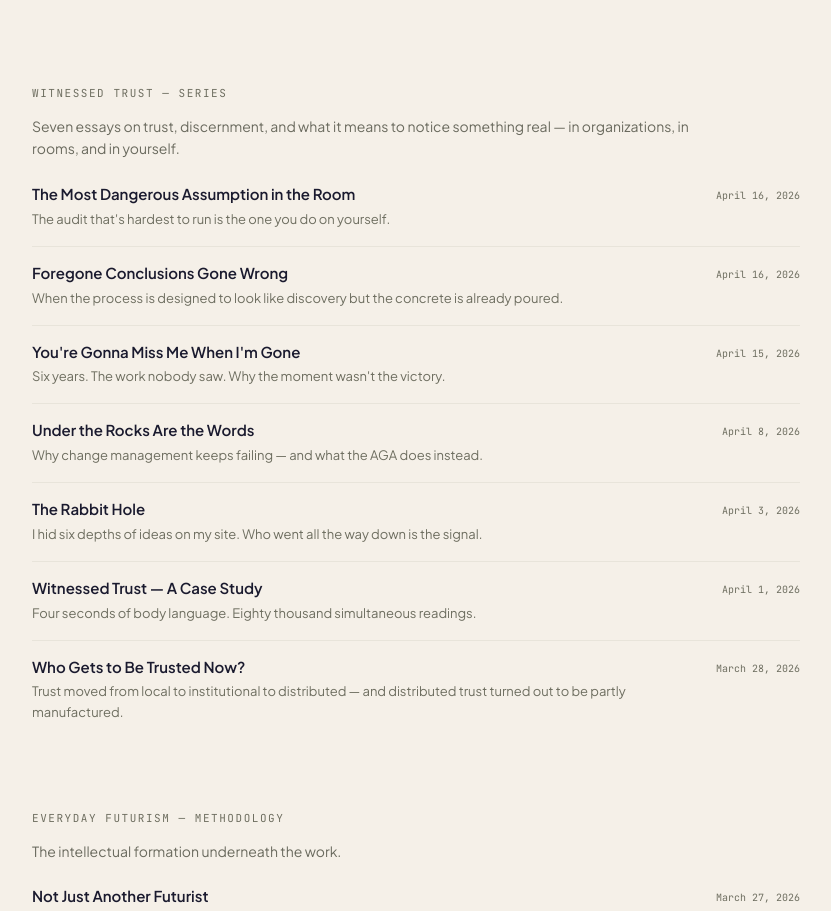
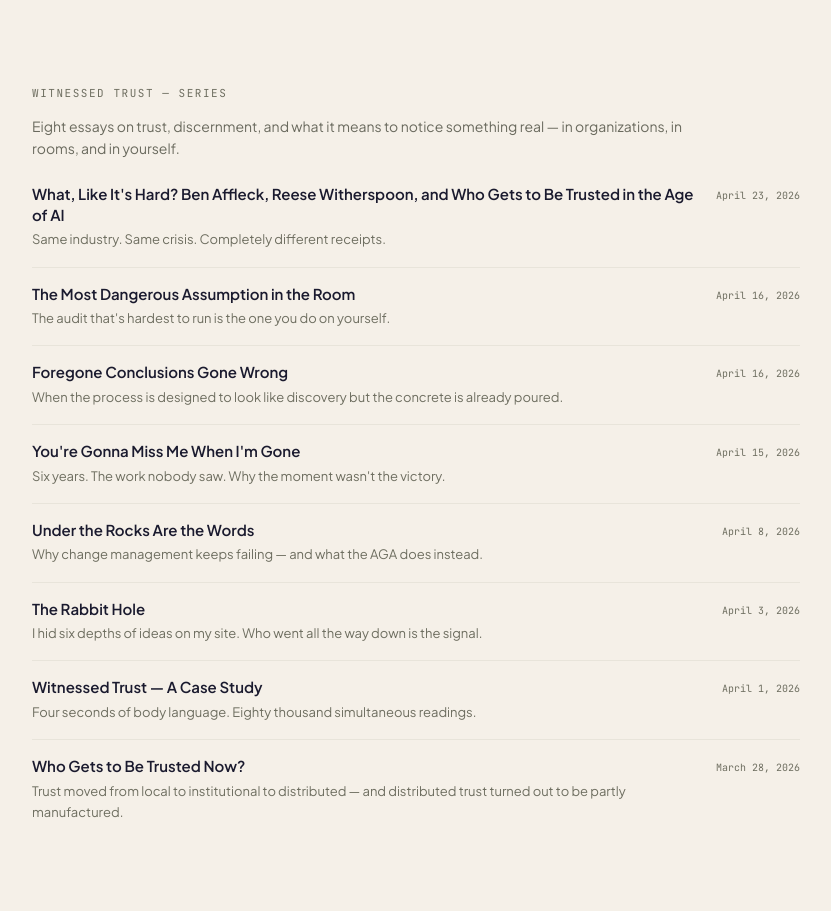
Before and after one commit to simonno202/nola-simon-site, a Next.js app: page /blog in a window 1280 px wide. Shown: the part 966-1877 px from the top of the page, without its empty margins (86-917 px from the left). Built offline with nearby package versions, Linux system fonts and the light colour scheme; no server answers.

Commit message:
Add Ben Affleck/Reese essay to blog listing page
Adds to Witnessed Trust series, updates count to eight.

Co-Authored-By: Claude Sonnet 4.6 <noreply@anthropic.com>

```diff
--- a/src/app/blog/page.tsx
+++ b/src/app/blog/page.tsx
@@ -25,6 +25,12 @@ const CORNERSTONE = {
 };
 
 const WITNESSED_TRUST = [
+  {
+    slug: "ben-affleck-reese-witherspoon-trust-receipts",
+    title: "What, Like It's Hard? Ben Affleck, Reese Witherspoon, and Who Gets to Be Trusted in the Age of AI",
+    line: "Same industry. Same crisis. Completely different receipts.",
+    date: "April 23, 2026",
+  },
   {
     slug: "the-most-dangerous-assumption-in-the-room",
     title: "The Most Dangerous Assumption in the Room",
@@ -177,7 +183,7 @@ export default function WritingPage() {
       <SectionWrapper className="bg-cream py-6 pb-10 lg:pb-14">
         <Eyebrow>WITNESSED TRUST — SERIES</Eyebrow>
         <p className="mt-3 max-w-2xl text-[14px] leading-relaxed text-text-secondary">
-          Seven essays on trust, discernment, and what it means to notice something real — in organizations, in rooms, and in yourself.
+          Eight essays on trust, discernment, and what it means to notice something real — in organizations, in rooms, and in yourself.
         </p>
         <div className="mt-6 max-w-3xl divide-y divide-border-light">
           {WITNESSED_TRUST.map((essay) => (
```
